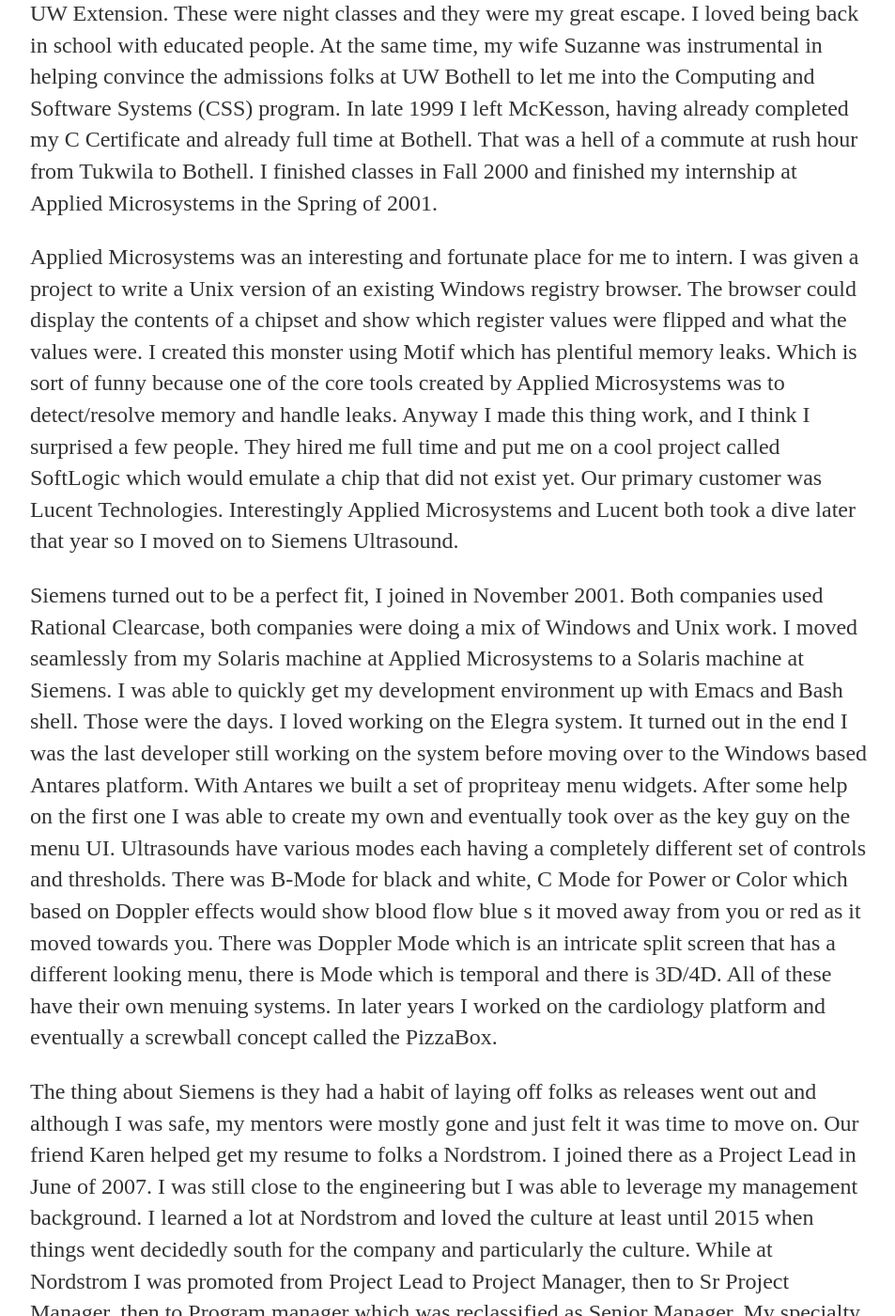
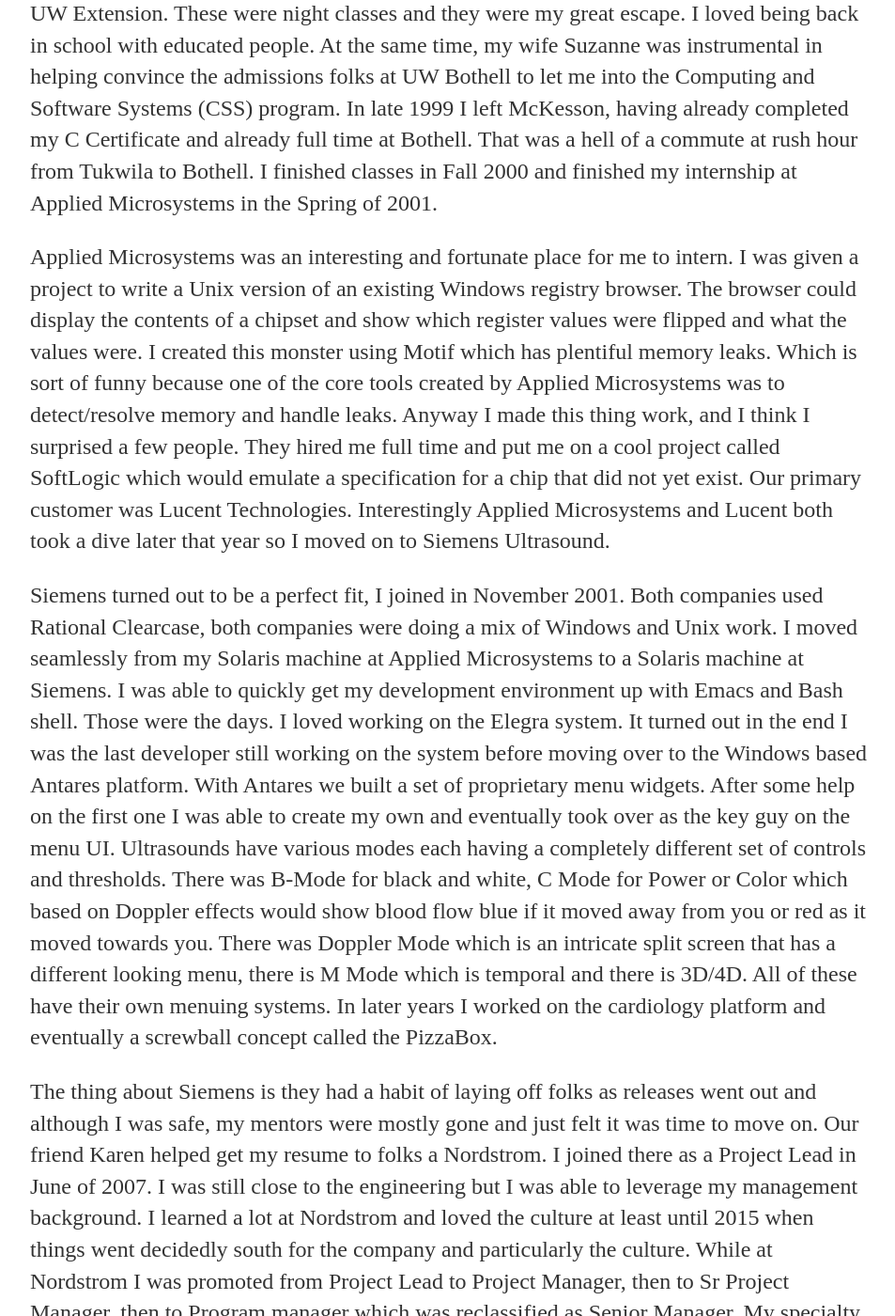
Before and after one commit to mo4dawg/mo4dawg.github.io, a Jekyll site: the page built from about/index.html, in a window 1280 px wide and 1400 px high, scrolled down 3010 px. Shown: the whole window at 94% size, without its empty margins (160-1113 px from the left). Built offline with Jekyll 4.4.1, drawn with Linux system fonts in a browser that asks for light colours; some of the changed text lies outside the part shown.

Commit message:
Update index.html

```diff
--- a/about/index.html
+++ b/about/index.html
@@ -10,15 +10,15 @@
 <p>After high school I attended the University of Washington and was an obnoxious frat guy.  But hey, those are still some of my closest friends.  A group of us still have Husky Football season tickets together.  <em> Go Dawgs! </em></p>
 <p>In school I eventually ended up with a Business Administration degree and dreamt of working in a high rise in Seattle. Instead I ended up in the dusty basement of a 1920's era warehouse in Portland, Oregon.  Oh well!</p>
 <p>As I alluded above, my first professional job was in Portland.  It was the distribution center of Meier & Frank department store.  If you're from Seattle you can equate it to the Portland version of Fredrick & Nelson.  Meier & Frank eventually got swallowed by Macy's.  Anyway, I found myself on the swing shift of this Teamsters affiliated warehouse.  Back then managers all wore suits, boy did that create an unnecessary dichotomy.  Best learning from that job came on the first day when VP Mark Zertanna explained an issue, and followed up immediately that it was my problem now.  I don't recall the issue, but understanding of immediate accountability is not forgotten. </p>
-<p>After nearly four years I landed a job, still in Portland at Frito-Lay.  The Regional Northwest Headquarters were there.  I was brought in to train and eventually move to an open position in the Seattle area as a Facilities Operations Manager.  The first six weeks were tough.  All employees were initiated by running routes - you know, those Frito Lay step vans.  Well the first thing I learned was how early those guys got going, and the next thing I learned was that boxes of chips were surprisingly heavy.  I have total respect for what they do.  Also, they are salespersons first and delivery drivers second.  If you went to an interview and wanted to be a driver you were out.  But if you said you wanted to be a salesperson, you were in.  </p>
-<p>After training I went to Seattle and took over the Everett DC facility and drop locations in places like Bellingham, Mount Vernon, and Wenatchee and eventually was given the Redmond  DC facility as well.  Who says you never go home?  Later I was  also given the Auburn DC so at that point I had all of Western Washington operations.  It was a big job for a twenty something dude but I loved it.  Travel became a bit over the top though </p>
+<p>After nearly four years I landed a job, still in Portland, at Frito-Lay.  The Regional Northwest Headquarters were there.  I was brought in to train and eventually move to an open position in the Seattle area as a Facilities Operations Manager.  The first six weeks were tough.  All employees were initiated by running routes - you know, those Frito Lay step vans.  Well the first thing I learned was how early those guys got going, and the next thing I learned was that boxes of chips were surprisingly heavy.  I have total respect for what they do.  Also, they are salespersons first and delivery drivers second.  If you went to an interview and wanted to be a driver you were out.  But if you said you wanted to be a salesperson, you were in. </p>
+<p>After training I went to Seattle and took over the Everett DC facility and drop locations in places like Bellingham, Mount Vernon, and Wenatchee and eventually was given the Redmond  DC facility as well.  Who says you never go home?  Later I was also given the Auburn DC so at that point I had all of Western Washington operations.  It was a big job for a twenty something dude but I loved it.  Travel became a bit over the top though </p>
 <p> I met my wife Suzanne in 1990 and we were married in October of 1991.  The humorous thing was Frito-Lay went through a McKinsey study and laid off 1,800 people including me just a couple weeks before the wedding.   So I started my married life off while looking for a job.  There was actually a recession at that time, post the first Gulf War.  It took almost 10 months to land at Pacific Linen, an expanding domestics retailer with stores that had a small footprint.</p>
-<p>Pacific Linen had transitioned from a discounter to a full price retailer.  But the transition was a flop because customers knew them as a deep discounter so the move to full price was not well received.  Also expansion was too aggressive into Canada and into the SW United States.  My position was as Distribution Center Manager.  Over the 3+ years I was there my boss was fired and I took on his role.  About that time we were rolling out to a new Third Party Logistics Company (3PL) in Toronto called Dylex.  I had a couple trips there to make sure the operations and in particular returns were handled well.  Also for some weird reason the leadership thought we should open a pick and pack warehouse in Tukwila.  So,  I embarked on setting up the warehouse pretty much by myself.  I learned about inline sprinkler systems the hard way.  I hired a manager for the facility and eventually had to fire him and hired another guy who turned out great.   Bottom line: Pacific Linen folded and I was on the street looking for work again. </p>
+<p>Pacific Linen had transitioned from a discounter to a full price retailer.  But the transition was a flop because customers knew them as a deep discounter so the move to full price was not well received.  Also expansion was too aggressive into Canada and into the SW United States.  My position was as Distribution Center Manager.  Over the 3+ years I was there my boss was fired and I took on his role.  About that time we were rolling out to a new Third Party Logistics Company (3PL) in Toronto called Dylex.  I had a couple trips there to make sure the operations and in particular returns were handled well.  Also for some weird reason the leadership thought we should open a pick and pack warehouse in Tukwila.  So,  I embarked on setting up the warehouse pretty much by myself.  I learned about inline sprinkler systems the hard way.  I hired a manager for the facility and eventually had to fire him and hired another guy who turned out great.  Bottom line: Pacific Linen folded and I was on the street looking for work again. </p>
 <p>So, as it were I entered a period of about 4 years where my career was not progressing.  I went to work for Griffin Envelope which was a small envelope manufacturing and printing company in Seattle.  This was a small but very well run company.  I took a massive pay cut, um well, I was unemployed so I settled.  Anyway they sold out to the large national company called Mailwell and I just didn't want to be there.  I learned a lot and got myself started down the IT path there, but it was not the best experience. But then I made the big mistake of running from Griffin Envelope to the worst run company I have ever worked for, McKesson General Medical.  These guys were always under funded, the warehouses were without reasonable technology and were staffed at a level that made basic sanitation impossible.  I worked many nights physically packing to keep the orders flowing.  <em>My salvation was school and family.</em> </p>
-<p>My son John was born in 1994 about a year before I left Pacific Linen.  He had big  blue eyes and a blonde head.  He was razor intelligent.  My second son Jackson was born in 1996 while I was at Griffin Envelope.  He has darker hair and brown eyes and a built in diligence.  Both kids have since grown into fine young men.  My family helped me get through the dark days that were McKesson.  We used to hold the kids and dance around and sing to REM's "Shining Happy People" and do all those thjings you do with your kids. </p>
+<p>My son John was born in 1994 about a year before I left Pacific Linen.  He had big blue eyes and a blonde head.  He was razor intelligent.  My second son Jackson was born in 1996 while I was at Griffin Envelope.  He has darker hair and brown eyes and a built in diligence.  Both kids have since grown into fine young men.  My family helped me get through the dark days that were McKesson.  We used to hold the kids and dance around and sing to REM's "Shining Happy People" and do all those thjings you do with your kids. </p>
 <p>So in 1998 while at McKesson I started taking certification classes for C Programming at the UW Extension.  These were night classes and they were my great escape.  I loved being back in school with educated people.  At the same time, my wife Suzanne was instrumental in helping convince the admissions folks at UW Bothell to let me into the Computing and Software Systems (CSS) program.  In late 1999 I left McKesson, having already completed my C Certificate and already full time at Bothell.  That was a hell of a commute at rush hour from Tukwila to Bothell.  I finished classes in Fall 2000 and finished my internship at Applied Microsystems in the Spring of 2001.</p>
-<p>Applied Microsystems was an interesting and fortunate place for me to intern.  I was given a project to write a Unix version of an existing Windows registry browser.  The browser could display the contents of a chipset and show which register values were flipped and what the values were.  I created this monster using Motif which has plentiful memory leaks.  Which is sort of funny because one of the core tools created by Applied Microsystems was to detect/resolve memory and handle leaks.  Anyway I made this thing work, and I think I surprised a few people.  They hired me full time and put me on a cool project called SoftLogic which would emulate a chip that did not exist yet.  Our primary customer was Lucent Technologies.  Interestingly Applied Microsystems and Lucent both took a dive later that year so I moved on to Siemens Ultrasound.</p>
-<p>Siemens turned out to be a perfect fit, I joined in November 2001.  Both companies used Rational Clearcase, both companies were doing a mix of Windows and Unix work.  I moved seamlessly from my Solaris machine at Applied Microsystems to a Solaris machine at Siemens.  I was able to quickly get my development environment up with Emacs and Bash shell.  Those were the days.  I loved working on the Elegra system.  It turned out in the end I was the last developer still working on the system before moving over to the Windows based Antares platform.  With Antares we built a set of propriteay menu widgets.  After some help on the first one I was able to create my own and eventually took over as the key guy on the menu UI.  Ultrasounds have various modes each having a completely different set of controls and thresholds.  There was B-Mode for black and white, C Mode for Power or Color which based on Doppler effects would show blood flow blue s it moved away from you or red as it moved towards you.  There was Doppler Mode which is an intricate split screen that has a different looking menu, there is Mode which is temporal and there is 3D/4D.  All of these have their own menuing systems.  In later years I worked on the cardiology platform and eventually a screwball concept called the PizzaBox. </p>
+<p>Applied Microsystems was an interesting and fortunate place for me to intern.  I was given a project to write a Unix version of an existing Windows registry browser.  The browser could display the contents of a chipset and show which register values were flipped and what the values were.  I created this monster using Motif which has plentiful memory leaks.  Which is sort of funny because one of the core tools created by Applied Microsystems was to detect/resolve memory and handle leaks.  Anyway I made this thing work, and I think I surprised a few people.  They hired me full time and put me on a cool project called SoftLogic which would emulate a specification for a chip that did not yet exist.  Our primary customer was Lucent Technologies.  Interestingly Applied Microsystems and Lucent both took a dive later that year so I moved on to Siemens Ultrasound.</p>
+<p>Siemens turned out to be a perfect fit, I joined in November 2001.  Both companies used Rational Clearcase, both companies were doing a mix of Windows and Unix work.  I moved seamlessly from my Solaris machine at Applied Microsystems to a Solaris machine at Siemens.  I was able to quickly get my development environment up with Emacs and Bash shell.  Those were the days.  I loved working on the Elegra system.  It turned out in the end I was the last developer still working on the system before moving over to the Windows based Antares platform.  With Antares we built a set of proprietary menu widgets.  After some help on the first one I was able to create my own and eventually took over as the key guy on the menu UI.  Ultrasounds have various modes each having a completely different set of controls and thresholds.  There was B-Mode for black and white, C Mode for Power or Color which based on Doppler effects would show blood flow blue if it moved away from you or red as it moved towards you.  There was Doppler Mode which is an intricate split screen that has a different looking menu, there is M Mode which is temporal and there is 3D/4D.  All of these have their own menuing systems.  In later years I worked on the cardiology platform and eventually a screwball concept called the PizzaBox. </p>
 <p> The thing about Siemens is they had a habit of laying off folks as releases went out and although I was safe, my mentors were mostly gone and  just felt it was time to move on.  Our friend Karen helped get my resume to folks a Nordstrom.  I joined there as a Project Lead in June of 2007.  I was still close to the engineering but I was able to leverage my management background.  I learned a lot at Nordstrom and loved the culture at least until 2015 when things went decidedly south for the company and particularly the culture.  While at Nordstrom I was promoted from Project Lead to Project Manager, then to Sr Project Manager, then to Program manager which was reclassified as Senior Manager.  My specialty turned out to be the biggest projects running across multiple teams.   I spent nearly nine years at Nordstrom until a layoff that puts me in my current looking for work state. </p>
 <p>So, here I am, unemployed, perhaps having drifted too far from the engineering that I love.  My marriage is also ending after more than 24 years.  But I still love my family and I am still in a good place as far as my positioning for my career, although age discrimination is suddenly a concern – what?  I was always the kid.   We'll see what comes next!</p>
 </div><!-- /.blurb -->
```
